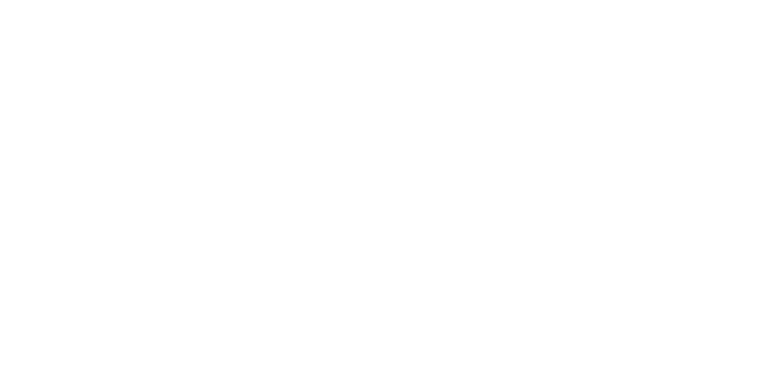
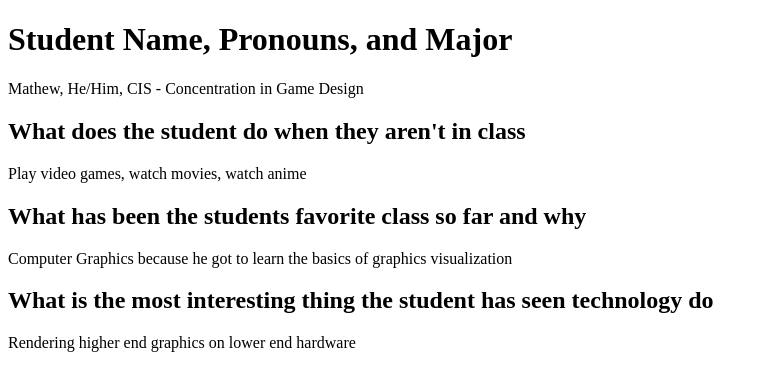
Before and after one commit to aaronchismar/CIS435-Fall2026_AaronChismar, a plain HTML site: page Project0.html in a window 1280 px wide. Shown: the whole page, without its empty margins (0-768 px from the left). Drawn offline with Linux system fonts and the light colour scheme.

Commit message:
Add student interview

```diff
--- a/Project0.html
+++ b/Project0.html
@@ -2,9 +2,21 @@
 <html lang="en">
 <head>
     <meta charset="UTF-8">
-    <title>Title</title>
+    <title>CIS 435 Project 0 Aaron Chismar</title>
 </head>
 <body>
 
+<h1>Student Name, Pronouns, and Major</h1>
+<p>Mathew, He/Him, CIS - Concentration in Game Design</p>
+
+<h2>What does the student do when they aren't in class</h2>
+<p>Play video games, watch movies, watch anime</p>
+
+<h2>What has been the students favorite class so far and why</h2>
+<p>Computer Graphics because he got to learn the basics of graphics visualization</p>
+
+<h2>What is the most interesting thing the student has seen technology do</h2>
+<p>Rendering higher end graphics on lower end hardware</p>
+
 </body>
 </html>
```
